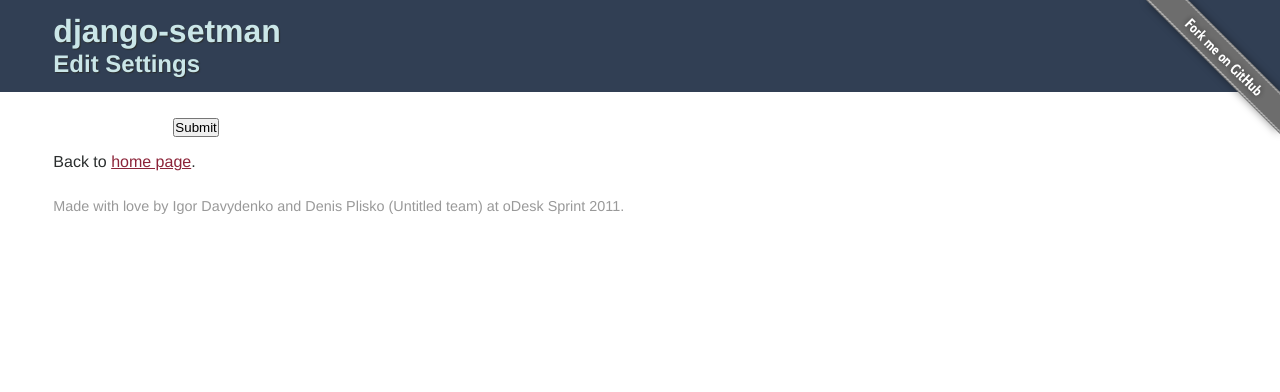
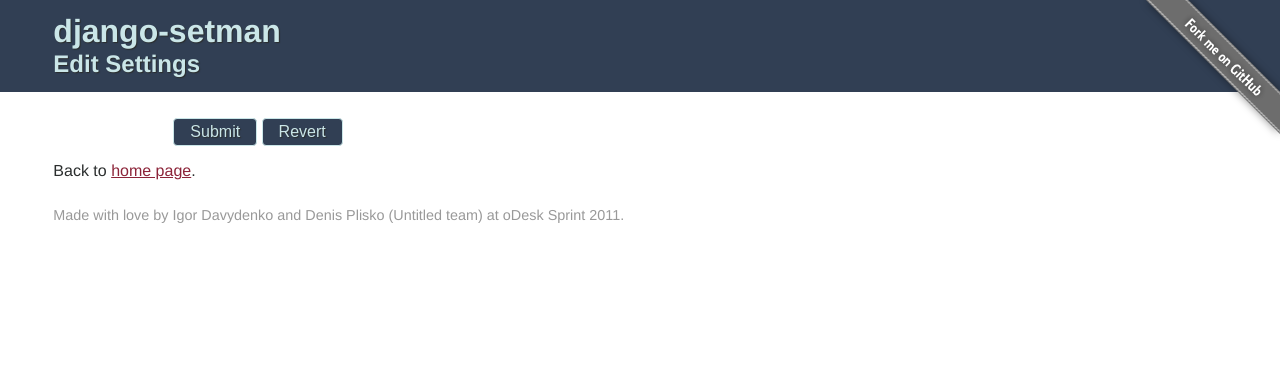
Before and after one commit to playpauseandstop/setman, a Django app: page /setman/ in a window 1280 px wide. Shown: the top 392 px of the page. Run offline with Django 3.2, Linux system fonts and the light colour scheme; the visitor is signed in with stand-in values (Sample User, id 1); parts of the project's set-up code (start-up, migrations or seed data) failed here and were passed over.

Commit message:
Feature #4793: Add "Revert" button to the "Edit Settings" page.

```diff
--- a/setman/templates/setman/edit.html
+++ b/setman/templates/setman/edit.html
@@ -5,7 +5,7 @@
 {% block content %}
 
     {% if auth_forbidden %}
-    <h3 class="errors">{{ _("Forbidden") }}</h3>
+    <h3 class="errors">{{ _("Access Forbidden") }}</h3>
     <p>{{ _("You have not necessary rights to access current page.") }}</p>
     {% else %}
     <form action="" method="post">
@@ -27,7 +27,8 @@
         </dl>
 
         <p class="buttons">
-            <input type="submit" value="{{ _("Submit") }}">
+            <button type="submit">{{ _("Submit") }}</button>
+            <button><a href="{% url setman_revert %}" title="{{ _("Revert all settings to default values") }}">{{ _("Revert") }}</a></button>
         </p>
     </form>
 
```
